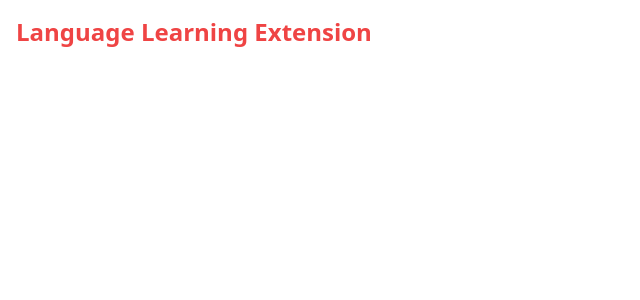
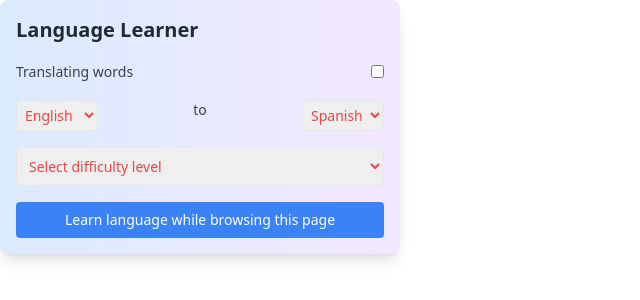
Before and after one commit to himanshusharma2007/chrome-extension, a React (Vite) app: page / in a window 1280 px wide. Shown: the top 300 px of the page, without its empty margins (0-640 px from the left). Built offline with nearby package versions, Linux system fonts and the light colour scheme; no server answers.

Commit message:
popup ui create basic functionality starts working

```diff
--- a/src/components/Popup.jsx
+++ b/src/components/Popup.jsx
@@ -1,12 +1,112 @@
-import React from "react";
+import React, { useEffect, useState } from "react";
 
-function Popup() {
+const Popup = () => {
+  const [isEnabled, setIsEnabled] = useState(false);
+  const [fromLang, setFromLang] = useState("English");
+  const [toLang, setToLang] = useState("Spanish");
+  const [difficultyLevel, setDifficultyLevel] = useState("");
+
+const [tabId, setTabId] = useState(null);
+const [message, setMessage] = useState("");
+
+  useEffect(() => {
+    chrome.tabs.query({active: true, currentWindow: true}, (tabs) => {
+      setTabId(tabs[0].id);
+    });
+  }, []);
+
+
+
+  const handleLearnClick = () => {
+    chrome.tabs.query({ active: true, currentWindow: true }, (tabs) => {
+      if (tabs[0]) {
+        // Check if we can inject scripts into this tab
+        const url = new URL(tabs[0].url);
+        if (url.protocol === "http:" || url.protocol === "https:") {
+          chrome.tabs.sendMessage(
+            tabs[0].id,
+            { action: "replaceWords" },
+            (response) => {
+              if (chrome.runtime.lastError) {
+                setMessage(`Error: ${chrome.runtime.lastError.message}`);
+                console.error(chrome.runtime.lastError);
+              } else if (response && response.status) {
+                setMessage(response.status);
+              } else {
+                setMessage("No response from content script");
+              }
+            }
+          );
+        } else {
+          setMessage("Cannot run on this page");
+        }
+      } else {
+        setMessage("No active tab found");
+      }
+    });
+  };
+
   return (
-    <div className="p-4">
-      <h1 className="text-2xl font-bold">Language Learning Extension</h1>
-      {/* Add more UI elements here */}
+    <div className="w-full p-4 bg-gradient-to-r from-blue-100 to-purple-100 rounded-lg shadow-lg">
+      <h1 className="text-xl font-bold text-gray-800 mb-4">Language Learner</h1>
+
+      <div className="flex items-center justify-between mb-4">
+        <span className="text-sm font-medium text-gray-700">
+          Translating words
+        </span>
+        <label className="switch">
+          <input
+            type="checkbox"
+            checked={isEnabled}
+            onChange={() => setIsEnabled(!isEnabled)}
+          />
+          <span className="slider round"></span>
+        </label>
+      </div>
+
+      <div className="mb-4">
+        <div className="flex justify-between mb-2">
+          <select
+            value={fromLang}
+            onChange={(e) => setFromLang(e.target.value)}
+            className="p-1 text-sm border rounded"
+          >
+            <option>English</option>
+            <option>Spanish</option>
+            <option>French</option>
+          </select>
+          <span className="text-sm font-medium text-gray-700">to</span>
+          <select
+            value={toLang}
+            onChange={(e) => setToLang(e.target.value)}
+            className="p-1 text-sm border rounded"
+          >
+            <option>Spanish</option>
+            <option>English</option>
+            <option>French</option>
+          </select>
+        </div>
+      </div>
+
+      <select
+        value={difficultyLevel}
+        onChange={(e) => setDifficultyLevel(e.target.value)}
+        className="w-full p-2 mb-4 text-sm border rounded"
+      >
+        <option value="">Select difficulty level</option>
+        <option value="beginner">Beginner</option>
+        <option value="intermediate">Intermediate</option>
+        <option value="advanced">Advanced</option>
+      </select>
+      <button
+        className="w-full py-2 text-sm font-medium text-white bg-blue-500 rounded hover:bg-blue-600 transition duration-300"
+        onClick={handleLearnClick}
+      >
+        Learn language while browsing this page
+      </button>
+      {message && <p className="mt-2 text-sm text-gray-600">{message}</p>}
     </div>
   );
-}
+};
 
 export default Popup;
--- a/src/scripts/contentScript.js
+++ b/src/scripts/contentScript.js
@@ -1 +1,50 @@
-console.log("contentScript.js");
+import { dictionary } from "../utils/dictionary";
+console.log("Content script loaded");
+
+function replaceWords() {
+  console.log("Content script loaded");
+  const textNodes = [];
+  const walker = document.createTreeWalker(
+    document.body,
+    NodeFilter.SHOW_TEXT,
+    null,
+    false
+  );
+
+  let node;
+  while ((node = walker.nextNode())) {
+    textNodes.push(node);
+  }
+
+chrome.runtime.onMessage.addListener((request, sender, sendResponse) => {
+  console.log("Message received in content script:", request);
+  if (request.action === "replaceWords") {
+    replaceWords();
+    sendResponse({ status: "Words replaced" });
+  }
+  return true; // Keep the message channel open for asynchronous response
+});
+  textNodes.forEach((node) => {
+    let text = node.nodeValue;
+    Object.keys(dictionary).forEach((word) => {
+      const regex = new RegExp(`\\b${word}\\b`, "gi");
+      text = text.replace(regex, (match) => {
+        return `<span class="translated" title="${match}">${
+          dictionary[word.toLowerCase()]
+        }</span>`;
+      });
+    });
+    if (text !== node.nodeValue) {
+      const span = document.createElement("span");
+      span.innerHTML = text;
+      node.parentNode.replaceChild(span, node);
+    }
+  });
+}
+
+chrome.runtime.onMessage.addListener((request, sender, sendResponse) => {
+  if (request.action === "replaceWords") {
+    replaceWords();
+    sendResponse({ status: "Words replaced" });
+  }
+});
--- /dev/null
+++ b/src/utils/dictionary.js
@@ -0,0 +1,13 @@
+export const dictionary = {
+  example: "ejemplo",
+  hello: "hola",
+  world: "mundo",
+  good: "bueno",
+  morning: "mañana",
+  night: "noche",
+  friend: "amigo",
+  book: "libro",
+  car: "coche",
+  house: "casa",
+  dog: "perro",
+};
--- a/vite.config.js
+++ b/vite.config.js
@@ -20,10 +20,18 @@ export default defineConfig({
       input: {
         main: resolve(__dirname, "index.html"),
         background: resolve(__dirname, "src/scripts/background.js"),
-        content: resolve(__dirname, "src/scripts/contentScript.js"),
+        contentScript: resolve(__dirname, "src/scripts/contentScript.js"),
       },
       output: {
-        entryFileNames: `assets/[name].js`,
+        entryFileNames: (chunkInfo) => {
+          if (
+            chunkInfo.name === "contentScript" ||
+            chunkInfo.name === "background"
+          ) {
+            return `assets/[name].js`;
+          }
+          return `assets/[name].js`;
+        },
         chunkFileNames: `assets/[name].js`,
         assetFileNames: `assets/[name].[ext]`,
       },
```
